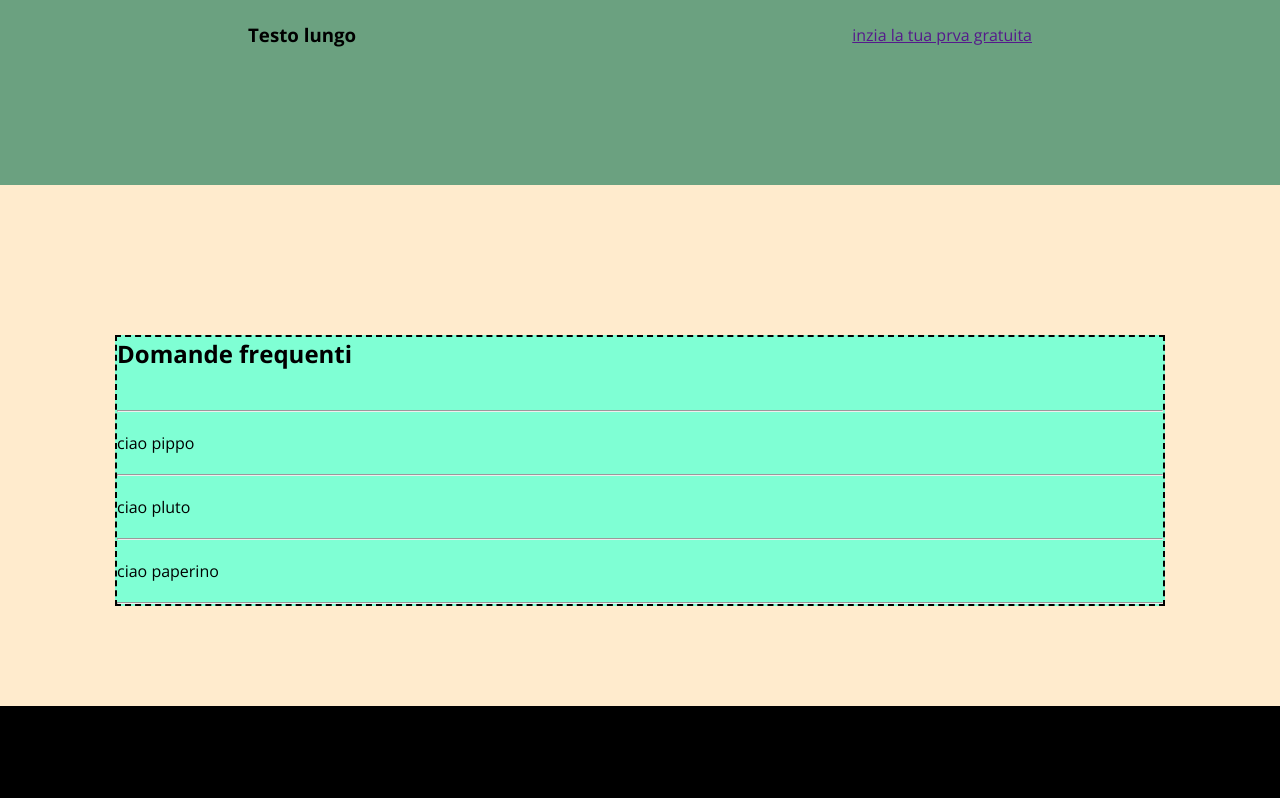
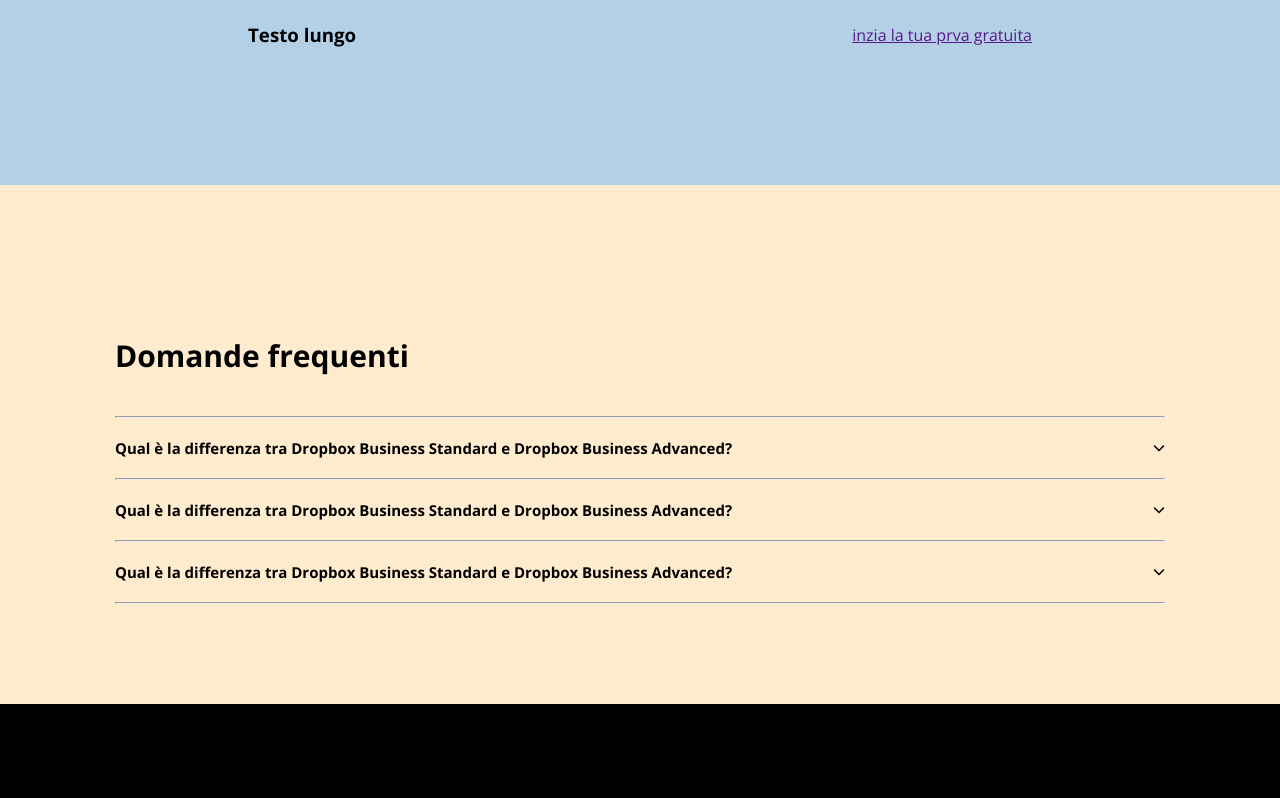
Before and after one commit to MattiaMorriale/htmlcss-dropbox, a plain HTML site: page index.html in a window 1280 px wide. Shown: the part 4759-5557 px from the top of the page. Drawn offline with nearby package versions, Linux system fonts and the light colour scheme.

Commit message:
completata settima parte del main

```diff
--- a/css/style.css
+++ b/css/style.css
@@ -418,7 +418,7 @@ main .business{
 
     margin-bottom: 150px;
 
-    background-color: rgb(107, 161, 128);
+    background-color: #b4d0e7;
 }
 
 main .business .title-2{
@@ -443,8 +443,6 @@ main .faq{
 
     margin-bottom: 100px;
 
-    background-color: aquamarine;
-    border: 2px dashed black;
 }
 
 main .faq .faq-box{
@@ -453,9 +451,22 @@ main .faq .faq-box{
 
 main .faq .faq-box h2{
     padding-bottom: 40px;
+
+    font-size: 30px;
 }
 
-main .faq .faq-box p{
+main .faq .faq-box .question{
+    display: flex;
+    justify-content: space-between;
+    align-items: center;
+
+    width: 100%;
+}
+
+main .faq .faq-box .question p{
+    font-weight: bold;
+    font-size: 15px;
+
     padding-top: 20px;
     padding-bottom: 20px;
 }
@@ -467,10 +478,10 @@ footer{
     margin-left: auto;
     margin-right: auto;
 
-    height: 600px;
+    height: 590px;
     width: 100%;
 
-    padding-top: 150px;
+    padding-top: 100px;
 
     background-color: black;
 
--- a/index.html
+++ b/index.html
@@ -233,11 +233,20 @@
             <div class="faq-box">
                 <h2>Domande frequenti</h2>
                 <hr>
-                <p>ciao pippo</p>
+                <div class="question">
+                    <p>Qual è la differenza tra Dropbox Business Standard e Dropbox Business Advanced?</p>
+                    <i class="fa-solid fa-chevron-down fa-xs"></i>
+                </div>
                 <hr>
-                <p>ciao pluto</p>
+                <div class="question">
+                    <p>Qual è la differenza tra Dropbox Business Standard e Dropbox Business Advanced?</p>
+                    <i class="fa-solid fa-chevron-down fa-xs"></i>
+                </div>
                 <hr>
-                <p>ciao paperino</p>
+                <div class="question">
+                    <p>Qual è la differenza tra Dropbox Business Standard e Dropbox Business Advanced?</p>
+                    <i class="fa-solid fa-chevron-down fa-xs"></i>
+                </div>
                 <hr>
             </div>
         </div>
```
